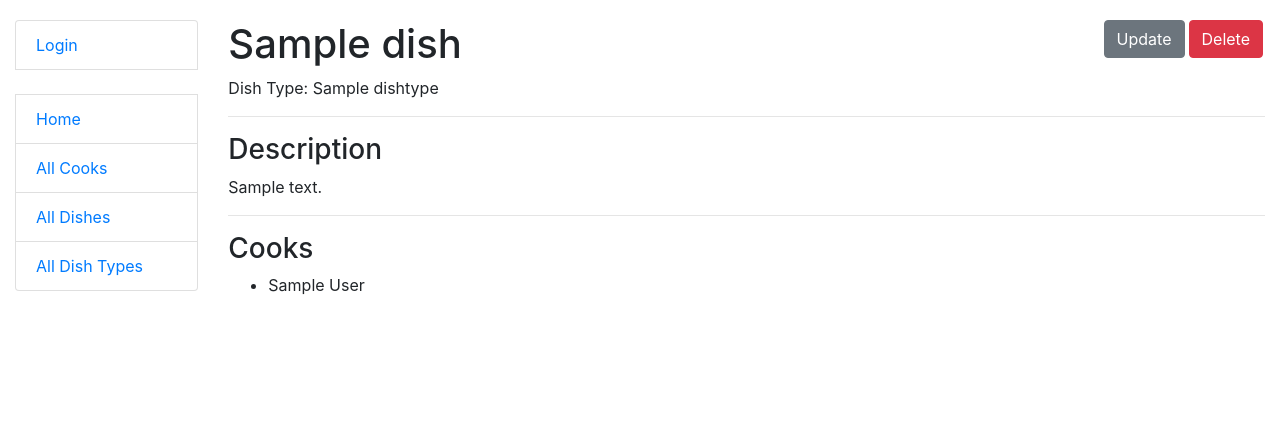
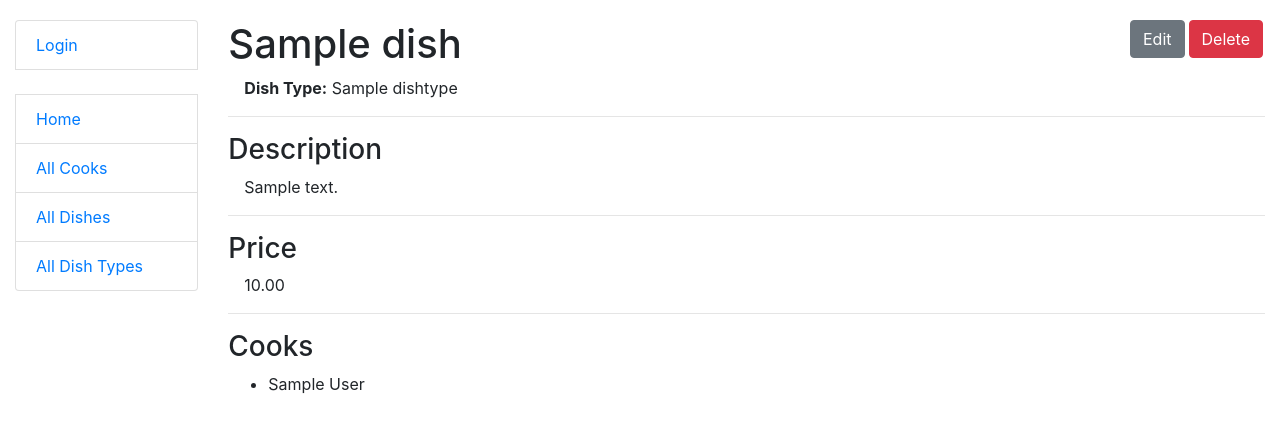
Before and after one commit to Yaroslav-Stetsko/restaurant-kitchen, a Django app: page /dishes/1/ in a window 1280 px wide. Shown: the top 433 px of the page. Run offline with Django 4.2, Linux system fonts and the light colour scheme; tables that the repository leaves empty hold one stand-in row (values such as "Sample post").

Commit message:
Refactored html code

```diff
--- a/kitchen/forms.py
+++ b/kitchen/forms.py
@@ -56,6 +56,7 @@ class DishForm(forms.ModelForm):
     cooks = forms.ModelMultipleChoiceField(
         queryset=get_user_model().objects.all(),
         widget=forms.CheckboxSelectMultiple,
+        required=False
     )
 
     class Meta:
--- a/templates/kitchen/cook_detail.html
+++ b/templates/kitchen/cook_detail.html
@@ -1,5 +1,4 @@
 {% extends "base.html" %}
-
 {% block content %}
 <h1>Cook
    <a href="{% url 'kitchen:cook-delete' pk=cook.id %}" class="btn btn-danger link-to-page">
@@ -16,10 +15,9 @@
    <p><strong>Years of experience:</strong> {{ cook.years_of_experience }}</p>
    <p><strong>Is staff:</strong> {{ cook.is_staff }}</p>
 </div>
-
-
 <div>
    <h4>Dishes</h4>
+   <div class="ml-3">
    {% for dish in cook.dishes.all %}
    <hr>
    <p class="text-muted"><strong>Id:</strong> {{dish.id}}</p>
@@ -29,4 +27,6 @@
    <p>No dishes!</p>
    {% endfor %}
    </div>
+
+</div>
 {% endblock %}
--- a/templates/kitchen/cook_list.html
+++ b/templates/kitchen/cook_list.html
@@ -1,6 +1,5 @@
 {% extends "base.html" %}
 {% load crispy_forms_filters %}
-
 {% block content %}
 <h1>
    Cooks
@@ -8,8 +7,6 @@
    Create
    </a>
 </h1>
-
-
 {% if cook_list %}
 <form action="" method="get" class="form-inline">
    {{ search_form|crispy }}
@@ -32,7 +29,6 @@
       <td>{{ cook.years_of_experience }}</td>
    </tr>
    {% endfor %}
-
 </table>
 {% else %}
 <p>There are no cooks in the service.</p>
--- a/templates/kitchen/dish_confirm_delete.html
+++ b/templates/kitchen/dish_confirm_delete.html
@@ -4,7 +4,6 @@
 <h1>Delete Dish?</h1>
 <form action="" method="post">
    {% csrf_token %}
-
    <input type="submit" value="Yes" class="btn btn-danger">
    <a href="{% url 'kitchen:dish-list' %}" class="btn btn-secondary">Cancel</a>
 </form>
--- a/templates/kitchen/dish_detail.html
+++ b/templates/kitchen/dish_detail.html
@@ -6,15 +6,17 @@
    <a href="{% url 'kitchen:dish-delete' pk=dish.id %}" class="btn btn-danger link-to-page">
    Delete
    </a>
-
    <a href="{% url 'kitchen:dish-update' pk=dish.id %}" class="btn btn-secondary link-to-page">
-      Update
+   Edit
    </a>
 </h1>
-  <p>Dish Type: {{ dish.dish_type.name }}</p>
+<p class="ml-3"><strong>Dish Type:</strong> {{ dish.dish_type.name }}</p>
 <hr>
 <h3>Description</h3>
-  <p>{{ dish.description }}</p>
+<p class="ml-3">{{ dish.description }}</p>
+<hr>
+<h3>Price</h3>
+<p class="ml-3">{{ dish.price }}</p>
 <hr>
 <h3>Cooks</h3>
 <ul>
--- a/templates/kitchen/dish_list.html
+++ b/templates/kitchen/dish_list.html
@@ -1,6 +1,5 @@
 {% extends "base.html" %}
 {% load crispy_forms_filters %}
-
 {% block content %}
 <h1>
    Dish list
@@ -8,13 +7,11 @@
    Create
    </a>
 </h1>
-
 {% if dish_list %}
 <form action="" method="get" class="form-inline">
    {{ search_form|crispy }}
    <input type="submit" value="🔍" class="btn btn-secondary">
 </form>
-
 <table class="table">
    <thead>
       <tr>
@@ -24,7 +21,6 @@
          <th>Price</th>
       </tr>
    </thead>
-
    <tbody>
       {% for dish in dish_list %}
       <tr>
@@ -36,7 +32,6 @@
       {% endfor %}
    </tbody>
 </table>
-
 {% else %}
 <p>There are no dishes in restaurant kitchen</p>
 {% endif %}
--- a/templates/kitchen/dishtype_list.html
+++ b/templates/kitchen/dishtype_list.html
@@ -1,6 +1,5 @@
 {% extends "base.html" %}
 {% load crispy_forms_filters %}
-
 {% block content %}
 <h1>
    Dish Types
@@ -8,13 +7,11 @@
    Create
    </a>
 </h1>
-
 {% if dishtype_list %}
 <form action="" method="get" class="form-inline">
    {{ search_form|crispy }}
    <input type="submit" value="🔍" class="btn btn-secondary">
 </form>
-
 <table class="table">
    <thead>
       <tr>
@@ -24,7 +21,6 @@
          <th>Delete</th>
       </tr>
    </thead>
-
    <tbody>
       {% for dishtype in dishtype_list %}
       <tr>
@@ -47,10 +43,8 @@
          </td>
       </tr>
    </tbody>
-
    {% endfor %}
 </table>
-
 {% else %}
 <p>There are no dish types in the kitchen.</p>
 {% endif %}
```
Also changed, not shown: templates/base.html (+3 -9 lines). Lines whose indentation alone changed are shown as unchanged.
